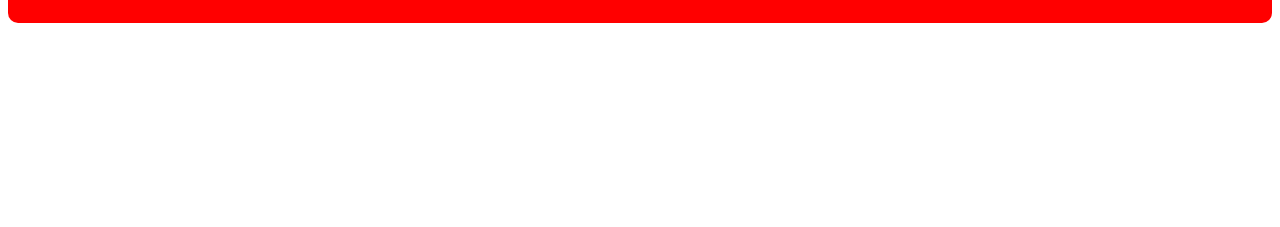
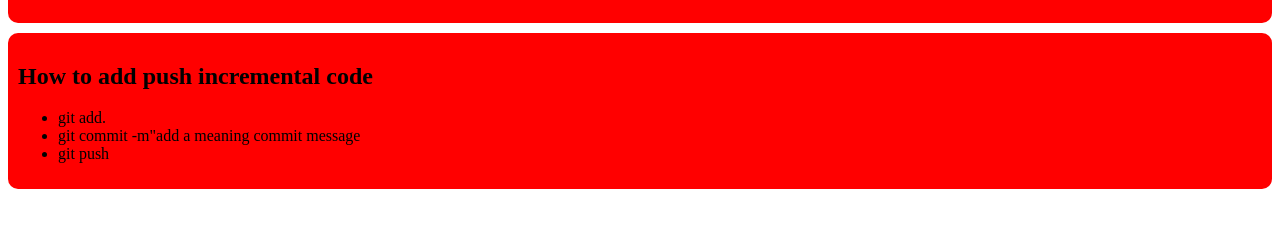
Before and after one commit to fazlulkabirrahat/Website-Design-Practice, a plain HTML site: page index.html in a window 1280 px wide. Shown: the part 461-688 px from the top of the page. Drawn offline with Linux system fonts and the light colour scheme.

Commit message:
added git push

```diff
--- a/index.html
+++ b/index.html
@@ -19,5 +19,14 @@
         <h1>This is my First Git Project</h1>
         <p>Lorem ipsum, dolor sit amet consectetur adipisicing elit. Temporibus magni consequatur repellendus, aut dolorum dolor natus vitae quibusdam ad. Est, laborum at labore fugiat sunt a similique perferendis provident non?</p>
     </div>
+    <div>
+        <h2>How to add push incremental code</h2>
+        <ul>
+            <li> git add.</li>
+            <li>git commit -m"add a meaning commit message</li>
+            <li> git push</li>
+        </ul>
+
+    </div>
 </body>
 </html>
```
